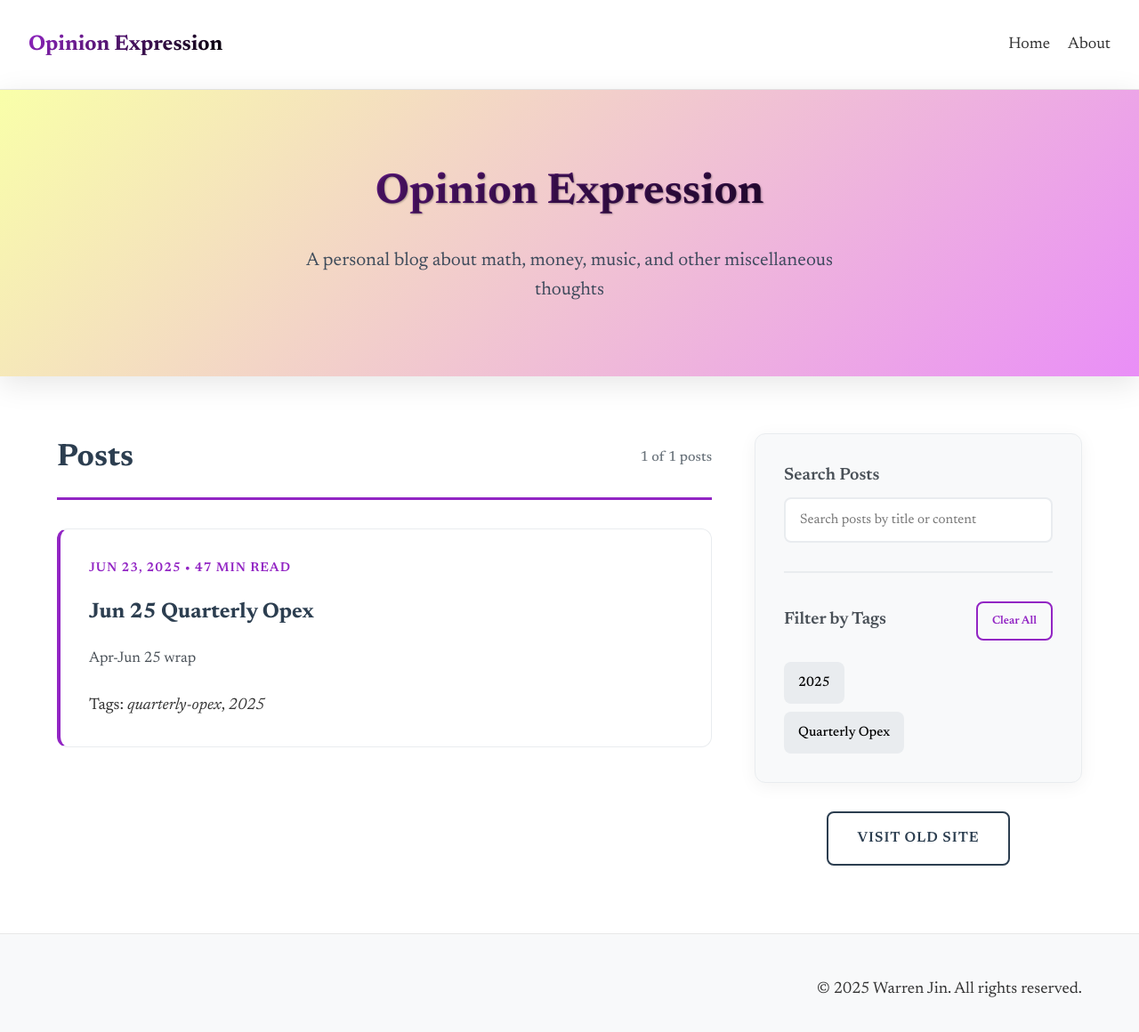
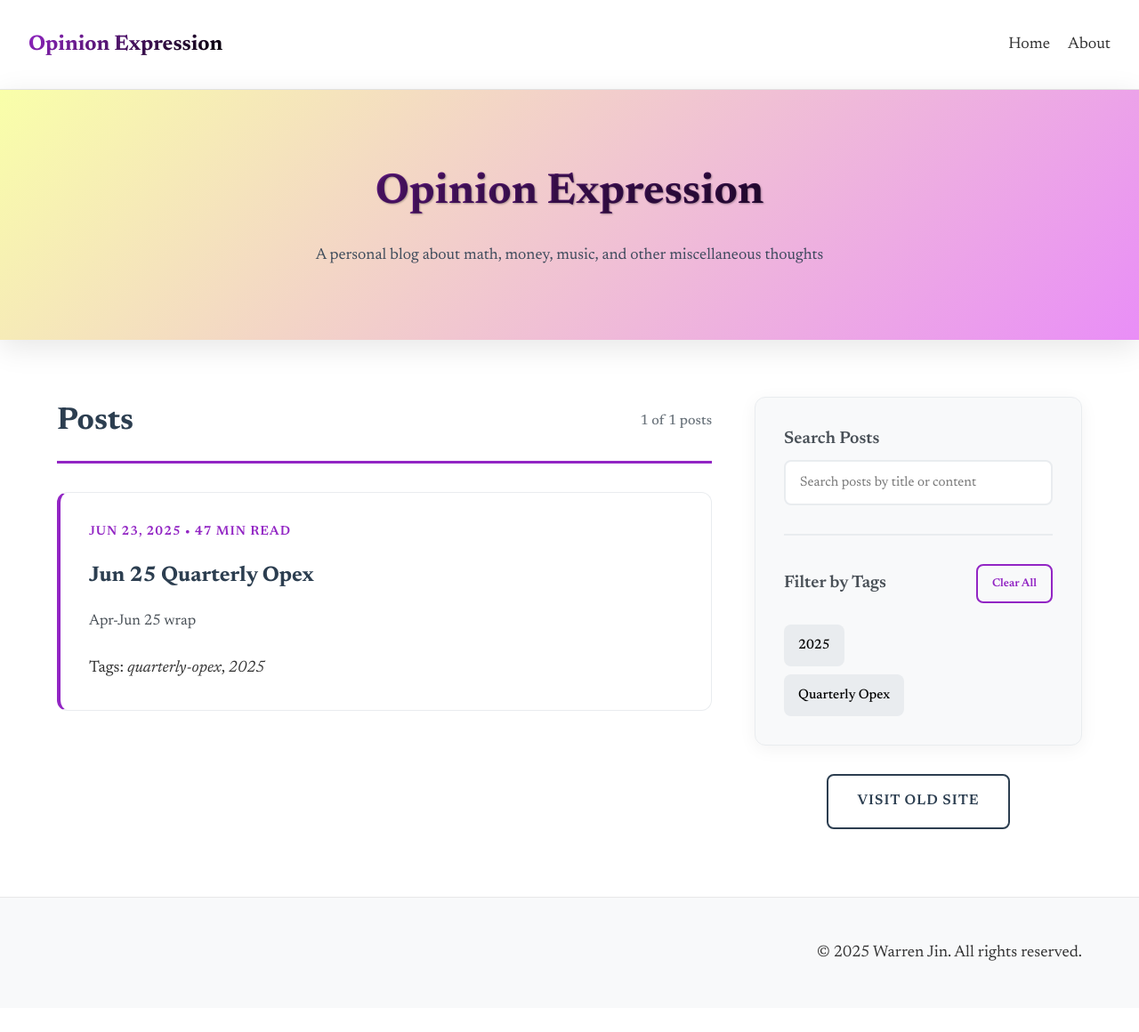
Before and after one commit to warrenjch/warrenjch.github.io, a Jekyll site: the page built from index.markdown, in a window 1280 px wide and 1175 px high. Shown: the top 1160 px of the window at 89% size. Built offline with Jekyll 4.4.1, drawn with Linux system fonts in a browser that asks for light colours.

Commit message:
home update

```diff
--- a/_layouts/home.html
+++ b/_layouts/home.html
@@ -122,7 +122,7 @@ layout: default
 }
 
 .hero-description {
-  font-size: 1.3rem;
+  font-size: 1.1rem;
   margin-bottom: 2rem;
   max-width: 600px;
   margin-left: auto;
```
